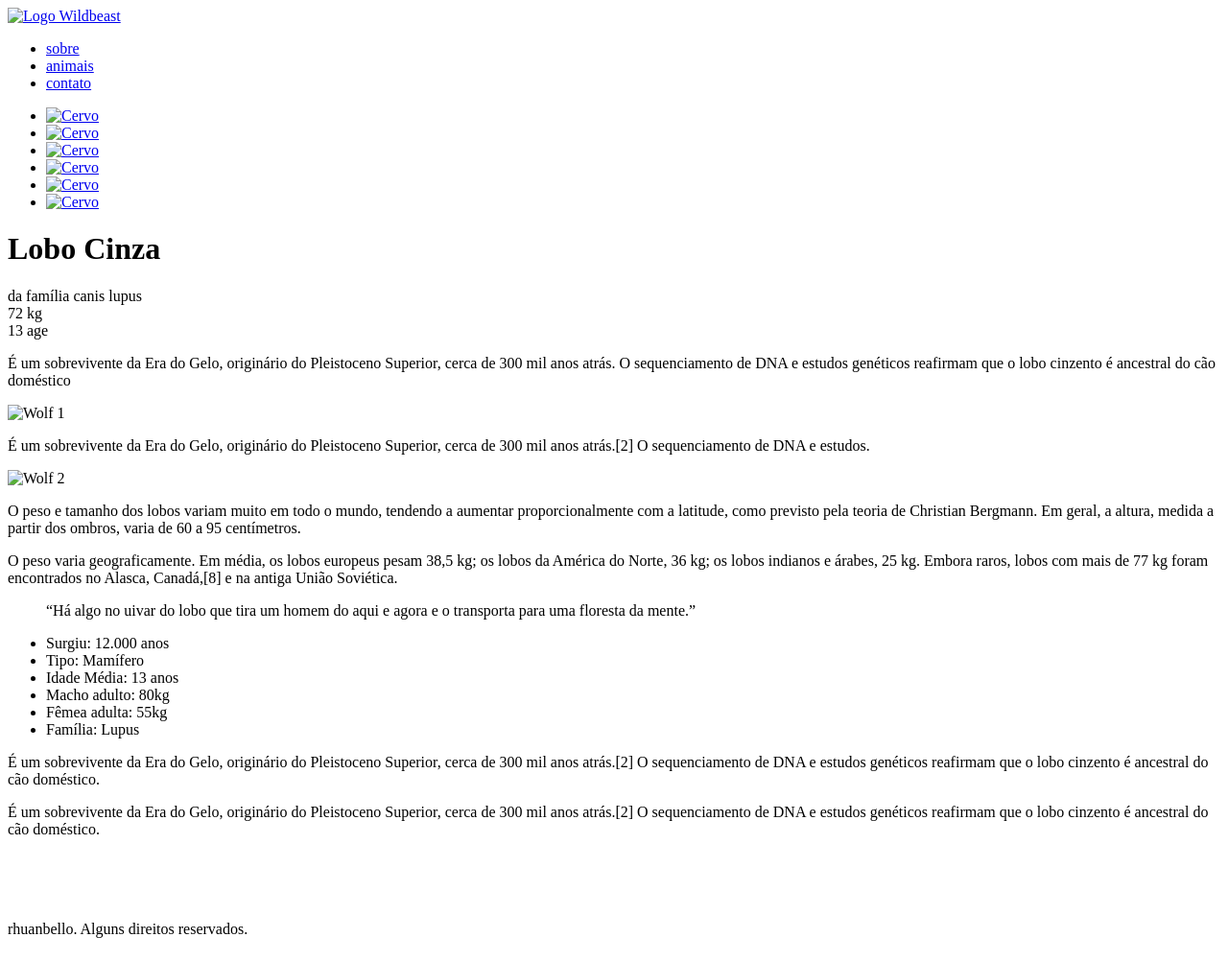
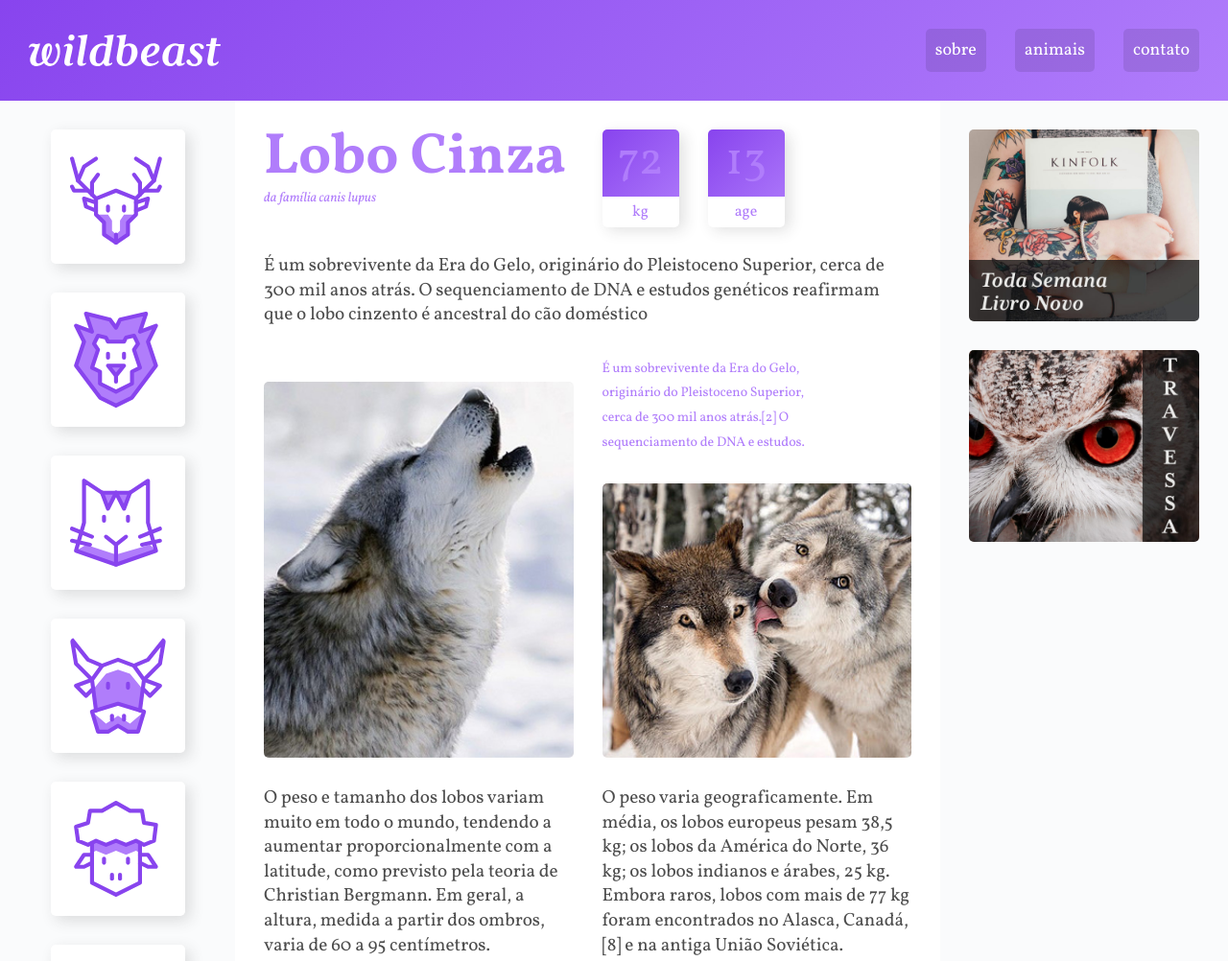
Before and after one commit to rhuanbello/wildbeast, a plain HTML site: page index.html in a window 1280 px wide. Shown: the top 1002 px of the page at 96% size. Drawn offline with Linux system fonts and the light colour scheme; the site is published under a folder, as on GitHub Pages, so addresses that start at the root find nothing.

Commit message:
Update src and add README

```diff
--- a/index.html
+++ b/index.html
@@ -8,13 +8,13 @@
     <link rel="preconnect" href="https://fonts.googleapis.com">
     <link rel="preconnect" href="https://fonts.gstatic.com" crossorigin>
     <link href="https://fonts.googleapis.com/css2?family=Vollkorn:ital,wght@0,400;0,700;1,400&display=swap" rel="stylesheet">
-    <link rel="stylesheet" href="/styles/style.css">
+    <link rel="stylesheet" href="styles/style.css">
 </head>
 <body>
     <div class="container">
         <header class="header">
             <a href="#" class="logo">
-                <img src="/images/wildbeast.svg" alt="Logo Wildbeast">
+                <img src="images/wildbeast.svg" alt="Logo Wildbeast">
             </a>
             <nav>
                 <ul>
@@ -26,12 +26,12 @@
         </header>
         <nav class="sidenav">
             <ul>
-                <li><a href="#"><img src="/images/icones/cervo.svg" alt="Cervo"></a></li>
-                <li><a href="#"><img src="/images/icones/leao.svg" alt="Cervo"></a></li>
-                <li><a href="#"><img src="/images/icones/gato.svg" alt="Cervo"></a></li>
-                <li><a href="#"><img src="/images/icones/vaca.svg" alt="Cervo"></a></li>
-                <li><a href="#"><img src="/images/icones/ovelha.svg" alt="Cervo"></a></li>
-                <li><a href="#"><img src="/images/icones/abelha.svg" alt="Cervo"></a></li>
+                <li><a href="#"><img src="images/icones/cervo.svg" alt="Cervo"></a></li>
+                <li><a href="#"><img src="images/icones/leao.svg" alt="Cervo"></a></li>
+                <li><a href="#"><img src="images/icones/gato.svg" alt="Cervo"></a></li>
+                <li><a href="#"><img src="images/icones/vaca.svg" alt="Cervo"></a></li>
+                <li><a href="#"><img src="images/icones/ovelha.svg" alt="Cervo"></a></li>
+                <li><a href="#"><img src="images/icones/abelha.svg" alt="Cervo"></a></li>
             </ul>
         </nav>
         <main class="content">
@@ -52,10 +52,10 @@
             <p class="col-wide">É um sobrevivente da Era do Gelo, originário do Pleistoceno Superior, cerca de 300 mil anos atrás.
             O sequenciamento de DNA e estudos genéticos reafirmam que o lobo cinzento é ancestral do cão doméstico
             </p>
-            <img class="imagem-1" src="/images/wolf1.jpg" alt="Wolf 1">
+            <img class="imagem-1" src="images/wolf1.jpg" alt="Wolf 1">
             <p class="destaque">É um sobrevivente da Era do Gelo, originário do Pleistoceno Superior, cerca de 300 mil anos atrás.[2] O sequenciamento de DNA e estudos.
             </p>
-            <img class="imagem-2" src="/images/wolf2.jpg" alt="Wolf 2">
+            <img class="imagem-2" src="images/wolf2.jpg" alt="Wolf 2">
             <p>O peso e tamanho dos lobos variam muito em todo o mundo, tendendo a aumentar proporcionalmente com a latitude,
             como previsto pela teoria de Christian Bergmann. Em geral, a altura, medida a partir dos ombros, varia de 60 a 95 centímetros.
             </p>
@@ -82,14 +82,14 @@
                     O sequenciamento de DNA e estudos genéticos reafirmam que o lobo cinzento é ancestral do cão doméstico.
                 </p>
             </div>
-            <img class="col-wide" src="/images/wolf3.jpg" alt="">
+            <img class="col-wide" src="images/wolf3.jpg" alt="">
         </main>
         <aside class="anuncios">
             <div class="anuncio-item">
-                <img src="/images/anuncio-1.jpg" alt="">
+                <img src="images/anuncio-1.jpg" alt="">
             </div>
             <div class="anuncio-item">
-                <img src="/images/anuncio-2.jpg" alt="">
+                <img src="images/anuncio-2.jpg" alt="">
             </div>
         </aside>
         <footer class="footer">
```
Also changed, not shown: 1 other file.
